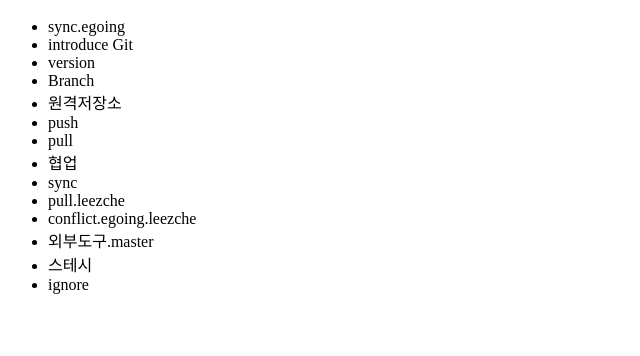
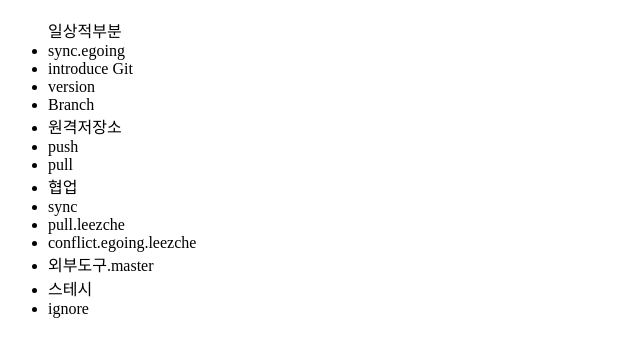
Before and after one commit to uderrick/GSH, a plain HTML site: page index.html in a window 1280 px wide. Shown: the part 48-404 px from the top of the page, without its empty margins (0-640 px from the left). Drawn offline with Linux system fonts and the light colour scheme.

Commit message:
일상작업

```diff
--- a/index.html
+++ b/index.html
@@ -8,6 +8,7 @@
             <h1>Git</h1>
         </header>
         <ul>
+            일상적부분
             <li>sync.egoing</li>
             <li>introduce Git</li>
             <li>version</li>
```
